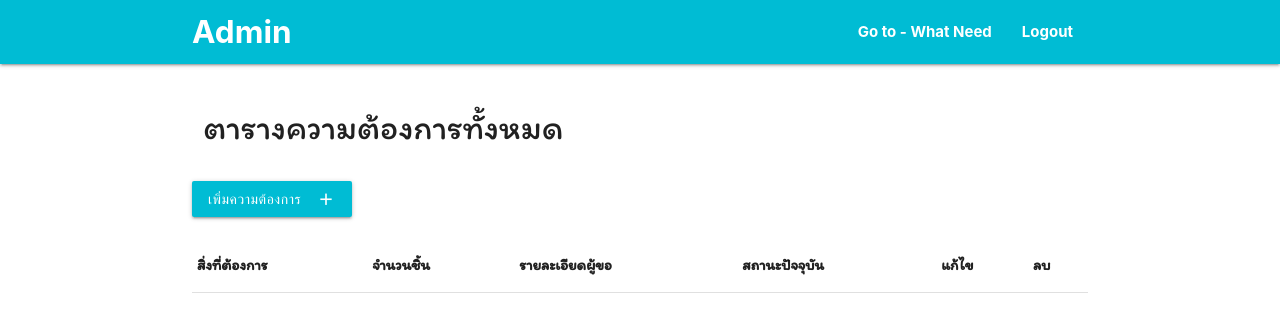
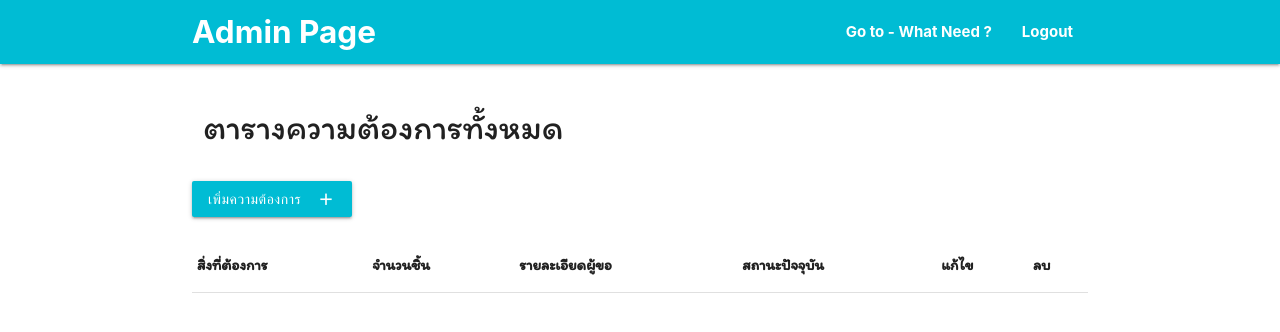
Before and after one commit to MidnightCore/covid2020, a PHP site: page /admin/admin_page.php in a window 1280 px wide. Shown: the top 332 px of the page. Run offline with PHP 8.4, Linux system fonts and the light colour scheme; data that the repository does not hold is empty; some libraries are stand-ins or nearby versions.

Commit message:
fix nav bar 2

```diff
--- a/admin/admin_page.php
+++ b/admin/admin_page.php
@@ -24,14 +24,16 @@
     <!-- แถบเมนูบาร์ -->
     <nav class="cyan" role="navigation">
         <div class="nav-wrapper container">
-            <a id="logo-container" href="admin_page.php" class="brand-logo white-text"><b>Admin</b></a>
+            <a id="logo-container" href="admin_page.php" class="brand-logo white-text"><b>Admin Page</b></a>
             <ul class="right hide-on-med-and-down">
-                <li><a href="../need.php" target="_blank" class="white-text"><b>Go to - What Need</b></a></li>
+                <li><a href="../need.php" target="_blank" class="white-text"><b>Go to - What Need ?</b></a></li>
                 <li><a href="../index.php" class="white-text"><b>Logout</b></a></li>
             </ul>
 
             <ul id="nav-mobile" class="sidenav">
-                <li><a href="../need.php" target="_blank" class="black-text"><b>Go to - What Need</b></a></li>
+                <br><br><br>
+                <li><a href="admin_page.php" class="black-text"><b>Admin Page</b></a></li><br>
+                <li><a href="../need.php" target="_blank" class="black-text"><b>Go to - What Need ?</b></a></li><br>
                 <li><a href="../index.php" class="black-text"><b>Logout</b></a></li>
             </ul>
             <a href="#" data-target="nav-mobile" class="sidenav-trigger"><i class="material-icons">menu</i></a>
--- a/index.php
+++ b/index.php
@@ -32,14 +32,14 @@
         <div class="nav-wrapper container">
             <a id="logo-container" href="index.php" class="brand-logo white-text"><b>#SaveMed</b></a>
             <ul class="right hide-on-med-and-down">
-                <li><a href="need.php" class="white-text"><b>What Need</b></a></li>
+                <li><a href="need.php" class="white-text"><b>What Need ?</b></a></li>
                 <li><a href="https://covidtracker.5lab.co/en" target="_blank" class="white-text"><b>Covid-19 Map</b></a></li>
             </ul>
 
             <ul id="nav-mobile" class="sidenav">
                 <br><br><br>
-                <li><a href="index.php" class="black-text"><b>#SaveMed</b></a></li><br>
-                <li><a href="need.php" class="black-text"><b>What Need</b></a></li><br>
+                <li><a href="index.php" class="black-text"><b>#SaveMed Homepage</b></a></li><br>
+                <li><a href="need.php" class="black-text"><b>What Need ?</b></a></li><br>
                 <li><a href="https://covidtracker.5lab.co/en" target="_blank" class="black-text"><b>Covid-19 Map</b></a></li>
             </ul>
             <a href="#" data-target="nav-mobile" class="sidenav-trigger"><i class="material-icons">menu</i></a>
```
